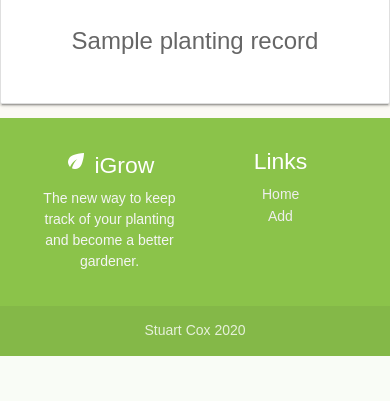
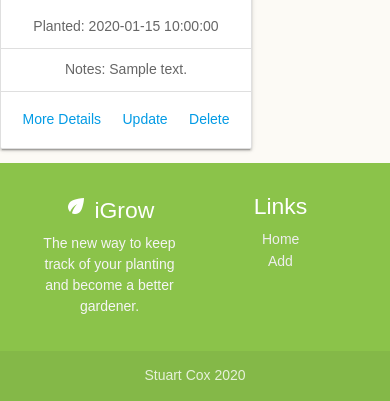
Before and after one commit to StuartCox3107/iGrow, a Flask app: page / in a window 390 px wide. Shown: the part 2591-2992 px from the top of the page. Before the commit the page ends 2947 px from the top, so only its background shows below. Run offline with Flask 2, Linux system fonts and the light colour scheme; a database or web service that is not in the repository returns one stand-in record (values such as "Sample title"); some libraries are stand-ins or nearby versions; some web fonts are replaced.

Commit message:
cards added and linking to Mongo

```diff
--- a/templates/index.html
+++ b/templates/index.html
@@ -70,20 +70,24 @@
 </div>
 
 
-<div class="card mb-3" style="max-width: 540px;">
-{% for plant_name in planting_records %}
-  <div class="row no-gutters">
-    <div class="col-md-4">
-      <img src="..." class="card-img" alt="...">
-    </div>
-    <div class="col-md-8">
-      <div class="card-body">
-        <h5 class="card-title">{{plant_name.plant_name}}</h5>
-      </div>
-    </div>
+{% for plant in planting_records %}
+<div class="card" style="width: 18rem;">
+  <img src="..." class="card-img-top" alt="...">
+  <div class="card-body">
+    <h5 class="card-title">{{plant.plant_name}}</h5>
   </div>
-  {% endfor %}
+  <ul class="list-group list-group-flush">
+    <li class="list-group-item">Planted: {{plant.date_planted}}</li>
+    <li class="list-group-item">Notes: {{plant.plant_notes}}</li>
+  </ul>
+  <div class="card-body">
+    <a href="#" class="card-link">More Details</a>
+    <a href="#" class="card-link">Update</a>
+    <a href="#" class="card-link">Delete</a>
+  </div>
 </div>
+{% endfor %}
+
 
 
 {% endblock %}
```
